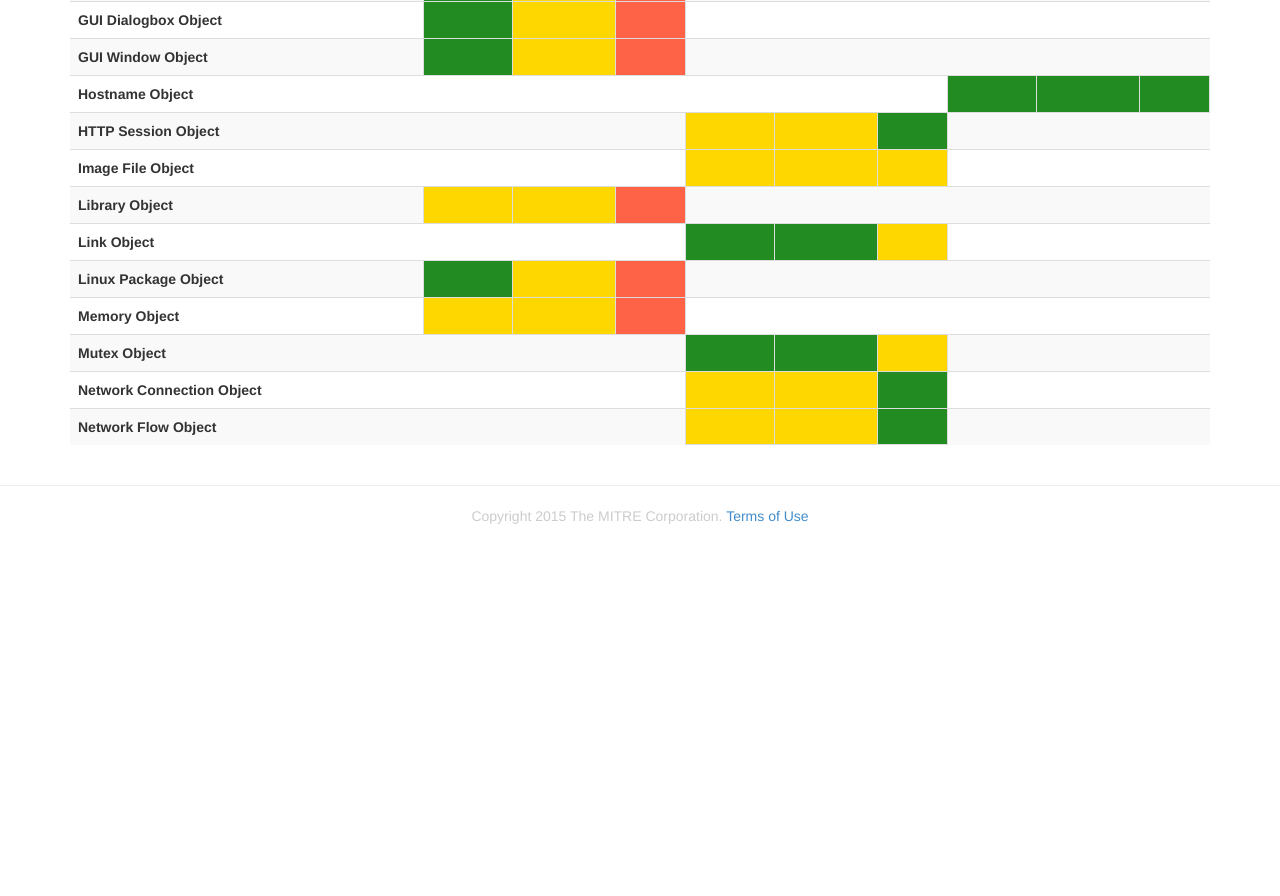
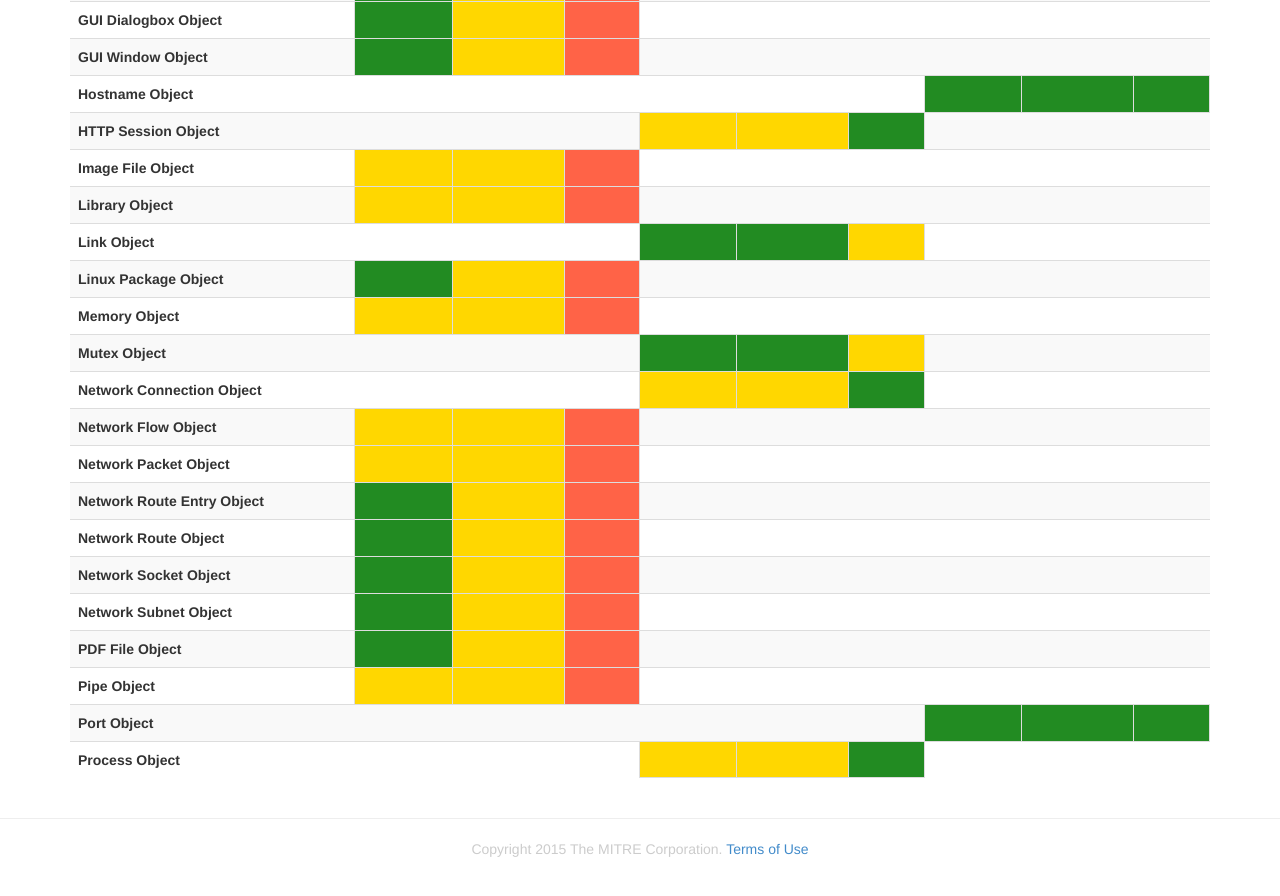
Before and after one commit to CybOXProject/cyboxproject.github.io, a Jekyll site: the page built from maturity-spectrum/index.md, in a window 1280 px wide and 900 px high, scrolled down 1710 px. Shown: the top 896 px of the window. Built offline with Jekyll 4.4.1, drawn with Linux system fonts in a browser that asks for light colours; Markdown is read by kramdown in place of the engine named in the settings; before the commit the page ends 2277 px from its top, so only the background shows below that.

Commit message:
Added content

```diff
--- a/maturity-spectrum/index.md
+++ b/maturity-spectrum/index.md
@@ -37,9 +37,9 @@ The table below captures the current maturity spectrum as of CybOX v2.1. **Note*
 <colgroup span="3"></colgroup>
 <tr>
   <td rowspan="2" style="font-size:12px; white-space: nowrap"></td>
-  <th colspan="3" scope="colgroup" style="width:23%; text-align:center; font-size:24px">Low</th>
-  <th colspan="3" scope="colgroup" style="width:23%; text-align:center; font-size:24px">Medium</th>
-  <th colspan="3" scope="colgroup" style="width:23%; text-align:center; font-size:24px">High</th>
+  <th colspan="3" scope="colgroup" style="width:25%; text-align:center; font-size:24px">Low</th>
+  <th colspan="3" scope="colgroup" style="width:25%; text-align:center; font-size:24px">Medium</th>
+  <th colspan="3" scope="colgroup" style="width:25%; text-align:center; font-size:24px">High</th>
 </tr>
 <tr>
   <th scope="col" style="text-align:center; font-size:12px">Sem. Consensus</th>
@@ -158,10 +158,10 @@ The table below captures the current maturity spectrum as of CybOX v2.1. **Note*
 </tr>
 <tr>
   <th scope="row"><b>Device Object</b></th>
-  <td colspan="3"></td>
   <td style="border: 1px solid #ddd; background-color: gold;"></td>
   <td style="border: 1px solid #ddd; background-color: gold;"></td>
-  <td style="border: 1px solid #ddd; background-color: gold;"></td>
+  <td style="border: 1px solid #ddd; background-color: tomato;"></td>
+  <td colspan="3"></td>
   <td colspan="3"></td>
 </tr>
 <tr>
@@ -269,10 +269,10 @@ The table below captures the current maturity spectrum as of CybOX v2.1. **Note*
 </tr>
 <tr>
   <th scope="row"><b>Image File Object</b></th>
-  <td colspan="3"></td>
   <td style="border: 1px solid #ddd; background-color: gold;"></td>
   <td style="border: 1px solid #ddd; background-color: gold;"></td>
-  <td style="border: 1px solid #ddd; background-color: gold;"></td>
+  <td style="border: 1px solid #ddd; background-color: tomato;"></td>
+  <td colspan="3"></td>
   <td colspan="3"></td>
 </tr>
 <tr>
@@ -325,6 +325,78 @@ The table below captures the current maturity spectrum as of CybOX v2.1. **Note*
 </tr>
 <tr>
   <th scope="row"><b>Network Flow Object</b></th>
+  <td style="border: 1px solid #ddd; background-color: gold;"></td>
+  <td style="border: 1px solid #ddd; background-color: gold;"></td>
+  <td style="border: 1px solid #ddd; background-color: tomato;"></td>
+  <td colspan="3"></td>
+  <td colspan="3"></td>
+</tr>
+<tr>
+  <th scope="row"><b>Network Packet Object</b></th>
+  <td style="border: 1px solid #ddd; background-color: gold;"></td>
+  <td style="border: 1px solid #ddd; background-color: gold;"></td>
+  <td style="border: 1px solid #ddd; background-color: tomato;"></td>
+  <td colspan="3"></td>
+  <td colspan="3"></td>
+</tr>
+<tr>
+  <th scope="row"><b>Network Route Entry Object</b></th>
+  <td style="border: 1px solid #ddd; background-color: forestgreen;"></td>
+  <td style="border: 1px solid #ddd; background-color: gold;"></td>
+  <td style="border: 1px solid #ddd; background-color: tomato;"></td>
+  <td colspan="3"></td>
+  <td colspan="3"></td>
+</tr>
+<tr>
+  <th scope="row"><b>Network Route Object</b></th>
+  <td style="border: 1px solid #ddd; background-color: forestgreen;"></td>
+  <td style="border: 1px solid #ddd; background-color: gold;"></td>
+  <td style="border: 1px solid #ddd; background-color: tomato;"></td>
+  <td colspan="3"></td>
+  <td colspan="3"></td>
+</tr>
+<tr>
+  <th scope="row"><b>Network Socket Object</b></th>
+  <td style="border: 1px solid #ddd; background-color: forestgreen;"></td>
+  <td style="border: 1px solid #ddd; background-color: gold;"></td>
+  <td style="border: 1px solid #ddd; background-color: tomato;"></td>
+  <td colspan="3"></td>
+  <td colspan="3"></td>
+</tr>
+<tr>
+  <th scope="row"><b>Network Subnet Object</b></th>
+  <td style="border: 1px solid #ddd; background-color: forestgreen;"></td>
+  <td style="border: 1px solid #ddd; background-color: gold;"></td>
+  <td style="border: 1px solid #ddd; background-color: tomato;"></td>
+  <td colspan="3"></td>
+  <td colspan="3"></td>
+</tr>
+<tr>
+  <th scope="row"><b>PDF File Object</b></th>
+  <td style="border: 1px solid #ddd; background-color: forestgreen;"></td>
+  <td style="border: 1px solid #ddd; background-color: gold;"></td>
+  <td style="border: 1px solid #ddd; background-color: tomato;"></td>
+  <td colspan="3"></td>
+  <td colspan="3"></td>
+</tr>
+<tr>
+  <th scope="row"><b>Pipe Object</b></th>
+  <td style="border: 1px solid #ddd; background-color: gold;"></td>
+  <td style="border: 1px solid #ddd; background-color: gold;"></td>
+  <td style="border: 1px solid #ddd; background-color: tomato;"></td>
+  <td colspan="3"></td>
+  <td colspan="3"></td>
+</tr>
+<tr>
+  <th scope="row"><b>Port Object</b></th>
+  <td colspan="3"></td>
+  <td colspan="3"></td>
+  <td style="border: 1px solid #ddd; background-color: forestgreen;"></td>
+  <td style="border: 1px solid #ddd; background-color: forestgreen;"></td>
+  <td style="border: 1px solid #ddd; background-color: forestgreen;"></td>
+</tr>
+<tr>
+  <th scope="row"><b>Process Object</b></th>
   <td colspan="3"></td>
   <td style="border: 1px solid #ddd; background-color: gold;"></td>
   <td style="border: 1px solid #ddd; background-color: gold;"></td>
```
